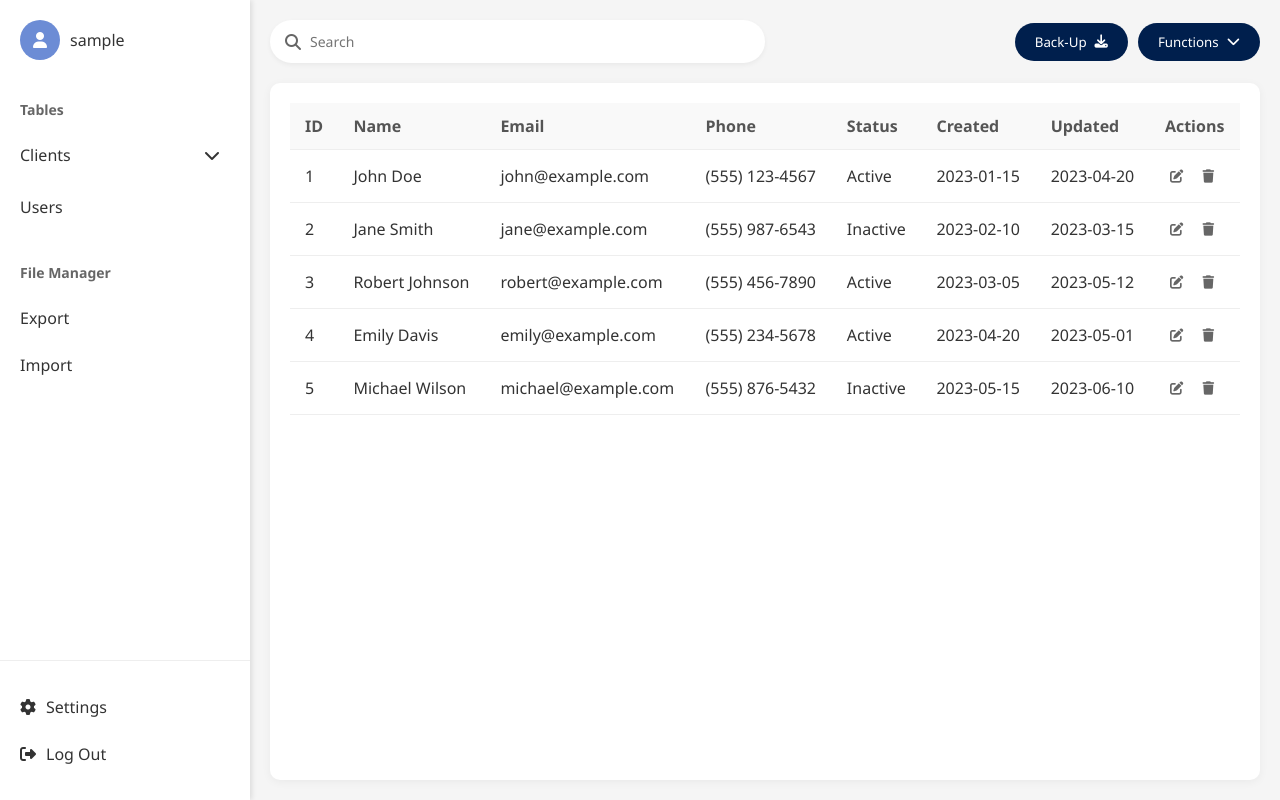
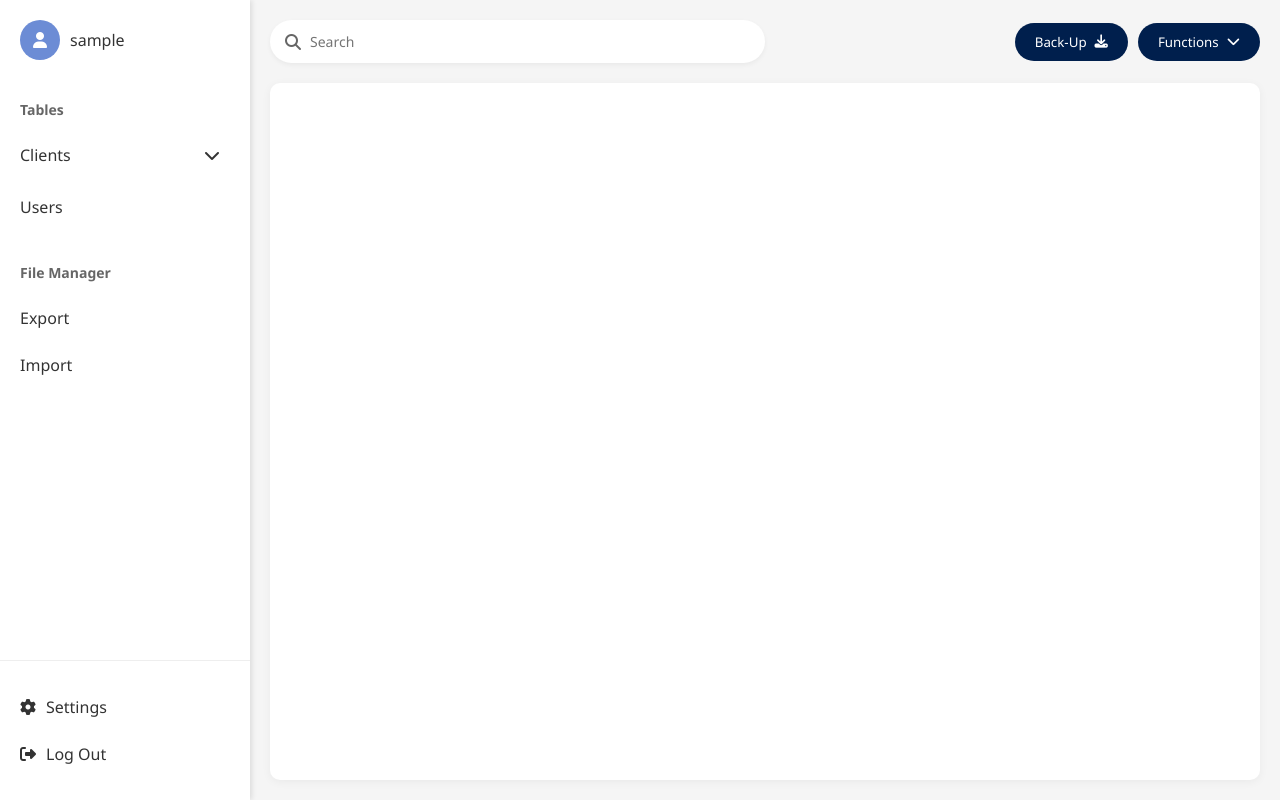
Before and after one commit to ayakharchafi/SysDev-Ecom_Project, a PHP site: the page made by app/Views/main/main.php in a window 1280 px wide. Run offline with PHP 8.4, Linux system fonts and the light colour scheme; the template is opened without the code that fills it, so the values that code supplies are empty; the visitor is signed in with stand-in values (Sample User, id 1).

Commit message:
Saving local changes to main.php

```diff
--- a/app/Views/main/main.php
+++ b/app/Views/main/main.php
@@ -99,85 +99,6 @@ if (!isset($_SESSION['user'])) {
             <div class="content">
                 <div class="table-container">
                     <table id="dataTable">
-                        <thead>
-                            <tr>
-                                <th>ID</th>
-                                <th>Name</th>
-                                <th>Email</th>
-                                <th>Phone</th>
-                                <th>Status</th>
-                                <th>Created</th>
-                                <th>Updated</th>
-                                <th>Actions</th>
-                            </tr>
-                        </thead>
-                        <tbody>
-                            <tr>
-                                <td>1</td>
-                                <td>John Doe</td>
-                                <td>john@example.com</td>
-                                <td>(555) 123-4567</td>
-                                <td>Active</td>
-                                <td>2023-01-15</td>
-                                <td>2023-04-20</td>
-                                <td>
-                                    <button class="action-btn"><i class="fa-solid fa-edit"></i></button>
-                                    <button class="action-btn"><i class="fa-solid fa-trash"></i></button>
-                                </td>
-                            </tr>
-                            <tr>
-                                <td>2</td>
-                                <td>Jane Smith</td>
-                                <td>jane@example.com</td>
-                                <td>(555) 987-6543</td>
-                                <td>Inactive</td>
-                                <td>2023-02-10</td>
-                                <td>2023-03-15</td>
-                                <td>
-                                    <button class="action-btn"><i class="fa-solid fa-edit"></i></button>
-                                    <button class="action-btn"><i class="fa-solid fa-trash"></i></button>
-                                </td>
-                            </tr>
-                            <tr>
-                                <td>3</td>
-                                <td>Robert Johnson</td>
-                                <td>robert@example.com</td>
-                                <td>(555) 456-7890</td>
-                                <td>Active</td>
-                                <td>2023-03-05</td>
-                                <td>2023-05-12</td>
-                                <td>
-                                    <button class="action-btn"><i class="fa-solid fa-edit"></i></button>
-                                    <button class="action-btn"><i class="fa-solid fa-trash"></i></button>
-                                </td>
-                            </tr>
-                            <tr>
-                                <td>4</td>
-                                <td>Emily Davis</td>
-                                <td>emily@example.com</td>
-                                <td>(555) 234-5678</td>
-                                <td>Active</td>
-                                <td>2023-04-20</td>
-                                <td>2023-05-01</td>
-                                <td>
-                                    <button class="action-btn"><i class="fa-solid fa-edit"></i></button>
-                                    <button class="action-btn"><i class="fa-solid fa-trash"></i></button>
-                                </td>
-                            </tr>
-                            <tr>
-                                <td>5</td>
-                                <td>Michael Wilson</td>
-                                <td>michael@example.com</td>
-                                <td>(555) 876-5432</td>
-                                <td>Inactive</td>
-                                <td>2023-05-15</td>
-                                <td>2023-06-10</td>
-                                <td>
-                                    <button class="action-btn"><i class="fa-solid fa-edit"></i></button>
-                                    <button class="action-btn"><i class="fa-solid fa-trash"></i></button>
-                                </td>
-                            </tr>
-                        </tbody>
                     </table>
                 </div>
             </div>
```
